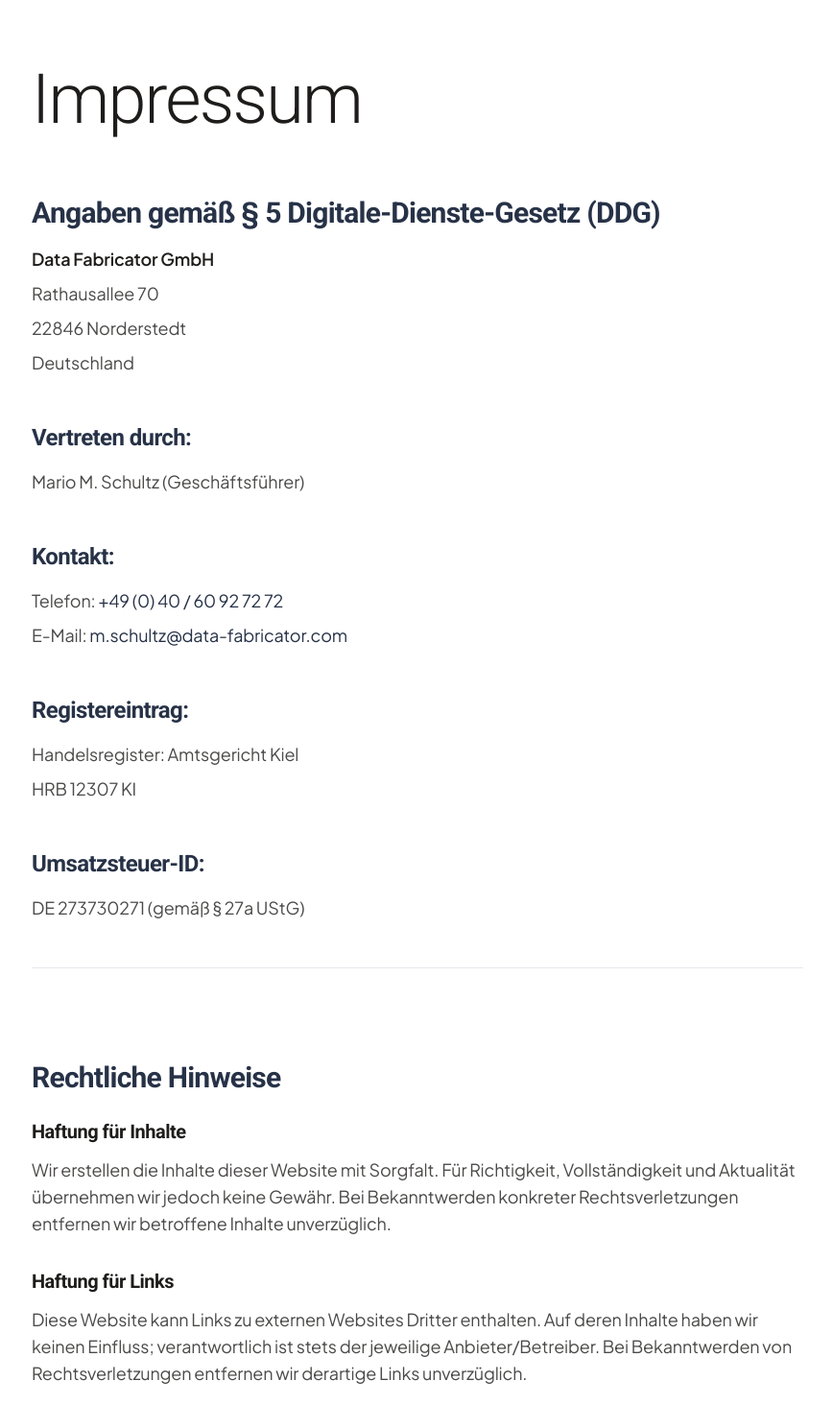
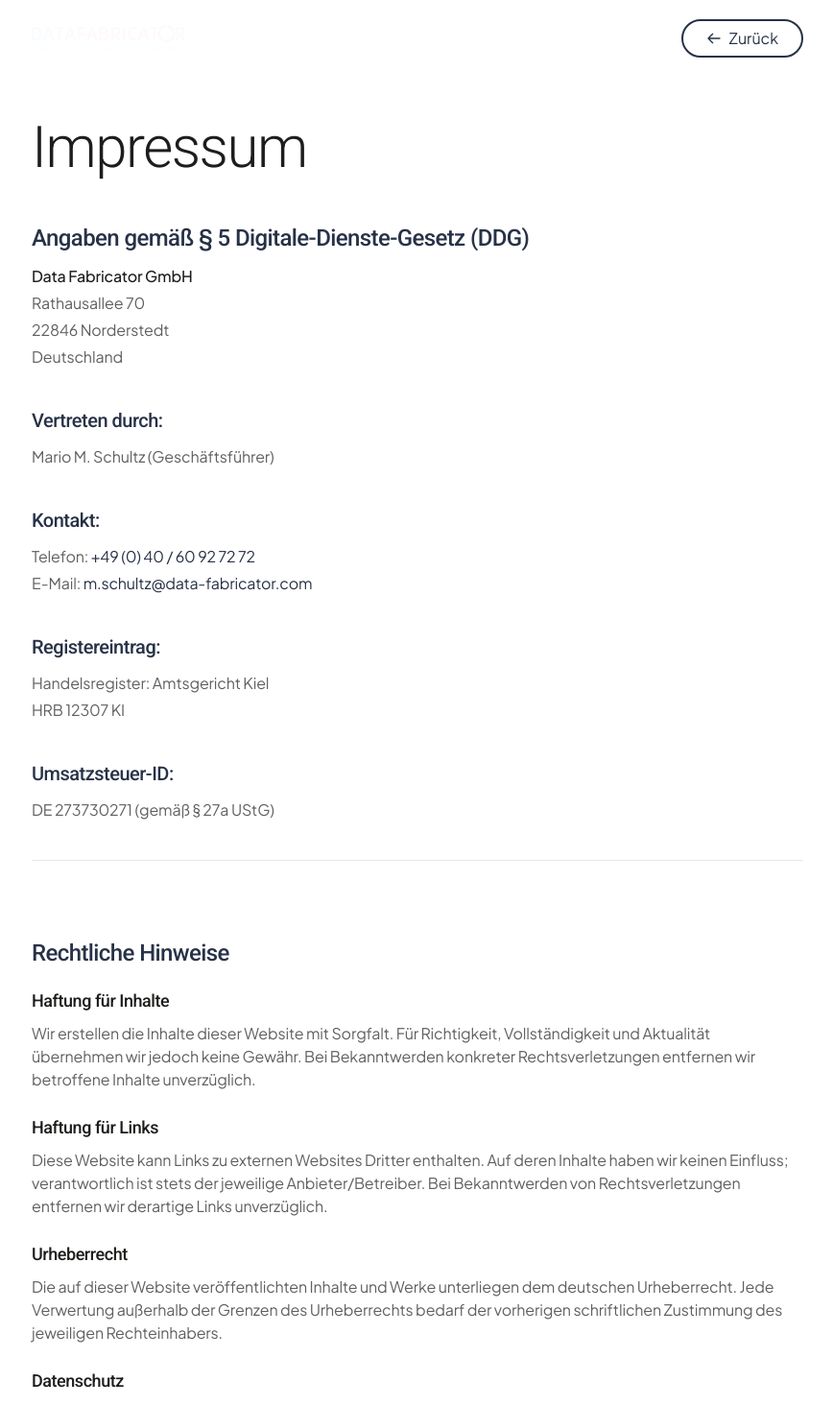
Before and after one commit to HHDS85/datafab-website, a Vue app: page /impressum in a window 1280 px wide. Shown: the part 60-1524 px from the top of the page at 96% size, without its empty margins (205-1073 px from the left). Built offline with nearby package versions, Linux system fonts and the light colour scheme.

Commit message:
Updated AppFooter.vue

```diff
--- a/src/components/AppFooter.vue
+++ b/src/components/AppFooter.vue
@@ -1,46 +1,45 @@
 <template>
-  <footer class="relative w-full bg-transparent py-8 md:py-10 px-4 md:px-6">
+  <footer class="relative w-full bg-[#F9F9F9] py-10 md:py-12 px-4 md:px-6">
     <div class="max-w-[1200px] mx-auto">
-      <div class="flex flex-col md:flex-row md:items-start md:justify-between gap-6 md:gap-12 mb-6 md:mb-8">
-        <div class="flex flex-col gap-3">
+      <div class="flex flex-col md:flex-row md:items-center md:justify-between gap-6 mb-6">
+        <div class="flex flex-col gap-2">
           <img
-            class="w-[160px] md:w-[180px] h-auto"
+            class="w-[140px] md:w-[160px] h-auto"
             alt="Footer logo"
             src="/footerlogo.svg"
           />
-          <p class="font-family-jakarta font-normal text-[#1e1d1b]/70 text-sm md:text-base tracking-[-0.01em] leading-[1.5] max-w-sm">
+          <p class="font-family-jakarta font-normal text-[#1e1d1b]/60 text-xs md:text-sm tracking-[-0.01em] leading-[1.5] max-w-xs">
             Ihr Partner für innovative und maßgeschneiderte Digitalisierungsstrategien.
           </p>
         </div>
 
-        <div class="flex flex-col gap-3">
-          <address class="font-family-jakarta font-normal text-[#1e1d1b]/70 text-sm md:text-base tracking-[-0.01em] leading-[1.6] not-italic">
-            Rathausallee 70<br />
-            22846 Norderstedt
+        <div class="flex flex-col gap-1.5">
+          <address class="font-family-jakarta font-normal text-[#1e1d1b]/60 text-xs md:text-sm tracking-[-0.01em] leading-[1.5] not-italic">
+            Rathausallee 70, 22846 Norderstedt
           </address>
           <a
             href="mailto:info@data-fabricator.com"
-            class="font-family-jakarta font-normal text-[#1e1d1b]/70 text-sm md:text-base tracking-[-0.01em] leading-normal hover:text-[#1e1d1b] transition-colors underline decoration-[#1e1d1b]/30 hover:decoration-[#1e1d1b] underline-offset-2"
+            class="font-family-jakarta font-normal text-[#1e1d1b]/60 text-xs md:text-sm tracking-[-0.01em] leading-normal hover:text-[#1e1d1b] transition-colors"
           >
             info@data-fabricator.com
           </a>
         </div>
       </div>
 
-      <div class="h-px bg-[#e5e5e5] mb-4"></div>
+      <div class="h-px bg-[#e5e5e5] my-5"></div>
 
-      <div class="flex flex-col md:flex-row justify-between items-center gap-3 md:gap-4">
-        <p class="font-family-jakarta font-normal text-[#1e1e1e]/60 text-xs tracking-[-0.01em] leading-[1.5] text-center md:text-left">
-          Copyright © {{ currentYear }} Data Fabricator GmbH
+      <div class="flex flex-col md:flex-row justify-between items-center gap-2.5">
+        <p class="font-family-jakarta font-normal text-[#1e1e1e]/50 text-[11px] tracking-[-0.01em] leading-[1.4] text-center md:text-left">
+          © {{ currentYear }} Data Fabricator GmbH
         </p>
-        <nav class="flex items-center flex-wrap justify-center gap-4 md:gap-5">
+        <nav class="flex items-center flex-wrap justify-center gap-3 md:gap-4">
           <component
             v-for="(link, index) in legalLinks"
             :key="`legal-${index}`"
             :is="link.to ? 'router-link' : 'a'"
             :to="link.to"
             :href="link.href"
-            class="font-family-jakarta font-normal text-[#1e1e1e]/60 text-xs tracking-[-0.01em] leading-[1.5] hover:text-[#1e1e1e] transition-colors underline decoration-[#1e1d1b]/20 hover:decoration-[#1e1d1b] underline-offset-2"
+            class="font-family-jakarta font-normal text-[#1e1e1e]/50 text-[11px] tracking-[-0.01em] leading-[1.4] hover:text-[#1e1e1e] transition-colors"
           >
             {{ link.label }}
           </component>
--- a/src/components/CTASection.vue
+++ b/src/components/CTASection.vue
@@ -39,8 +39,7 @@
         </div>
 
         <div
-          class="relative w-full order-1 lg:order-2 transition-all duration-700 ease-out"
-          :class="showForm ? 'h-[700px] md:h-[800px] lg:h-[900px]' : 'h-[420px] md:h-[520px] lg:h-[600px]'"
+          class="relative w-full h-[420px] md:h-[520px] lg:h-[600px] order-1 lg:order-2"
           style="perspective: 2000px;"
         >
           <div
--- a/src/components/HeroSection.vue
+++ b/src/components/HeroSection.vue
@@ -1,6 +1,6 @@
 <template>
-  <section class="relative w-full px-4 md:px-8 lg:px-12 pt-4 md:pt-6 pb-8 md:pb-12 lg:pb-16">
-    <div class="relative w-full min-h-[90vh] md:min-h-[85vh] lg:min-h-[90vh] rounded-[20px] md:rounded-[28px] overflow-hidden shadow-2xl">
+  <section class="relative w-full">
+    <div class="relative w-full h-[100vh] overflow-hidden">
       <div class="absolute inset-0 w-full h-full">
         <div class="absolute inset-0 bg-gradient-to-br from-[#071B3A]/20 to-[#0A2348]/40 z-[1]"></div>
         <img
--- a/src/views/ImpressumView.vue
+++ b/src/views/ImpressumView.vue
@@ -1,17 +1,40 @@
 <template>
   <div class="min-h-screen bg-white">
-    <div class="max-w-[900px] mx-auto px-6 md:px-8 lg:px-12 py-24 md:py-32">
-      <h1 class="font-family-roboto font-light text-[#1e1d1b] text-5xl md:text-6xl lg:text-7xl tracking-tight leading-[1.1] mb-12 md:mb-16">
+    <div class="max-w-[900px] mx-auto px-6 md:px-8 lg:px-12 py-16 md:py-20">
+      <div class="flex items-center justify-between mb-12 md:mb-16">
+        <router-link
+          to="/"
+          class="flex items-center gap-3 hover:opacity-80 transition-opacity"
+        >
+          <img
+            class="w-[140px] md:w-[160px] h-auto"
+            alt="Data Fabricator Logo"
+            src="/logo-datafabrictor.svg"
+          />
+        </router-link>
+
+        <router-link
+          to="/"
+          class="inline-flex items-center gap-2 h-[40px] px-6 rounded-[20px] font-family-jakarta font-normal text-base leading-[24px] tracking-normal border-2 border-[#273247] text-[#273247] hover:bg-[#273247] hover:text-white transition-all duration-300"
+        >
+          <svg class="w-4 h-4" fill="none" stroke="currentColor" viewBox="0 0 24 24">
+            <path stroke-linecap="round" stroke-linejoin="round" stroke-width="2" d="M10 19l-7-7m0 0l7-7m-7 7h18"/>
+          </svg>
+          Zurück
+        </router-link>
+      </div>
+
+      <h1 class="font-family-roboto font-light text-[#1e1d1b] text-4xl md:text-5xl lg:text-6xl tracking-tight leading-[1.1] mb-10 md:mb-12">
         Impressum
       </h1>
 
-      <div class="space-y-10 md:space-y-12">
+      <div class="space-y-8 md:space-y-10">
         <section>
-          <h2 class="font-family-roboto font-semibold text-[#273247] text-2xl md:text-3xl tracking-tight leading-[1.2] mb-4">
+          <h2 class="font-family-roboto font-medium text-[#273247] text-xl md:text-2xl tracking-tight leading-[1.2] mb-3">
             Angaben gemäß § 5 Digitale-Dienste-Gesetz (DDG)
           </h2>
-          <div class="font-family-jakarta text-[#1e1d1b]/80 text-base md:text-lg leading-[1.7] space-y-2">
-            <p class="font-semibold text-[#1e1d1b]">Data Fabricator GmbH</p>
+          <div class="font-family-jakarta text-[#1e1d1b]/70 text-sm md:text-base leading-[1.7] space-y-1">
+            <p class="font-medium text-[#1e1d1b]">Data Fabricator GmbH</p>
             <p>Rathausallee 70</p>
             <p>22846 Norderstedt</p>
             <p>Deutschland</p>
@@ -19,109 +42,98 @@
         </section>
 
         <section>
-          <h3 class="font-family-roboto font-semibold text-[#273247] text-xl md:text-2xl tracking-tight leading-[1.2] mb-4">
+          <h3 class="font-family-roboto font-medium text-[#273247] text-lg md:text-xl tracking-tight leading-[1.2] mb-3">
             Vertreten durch:
           </h3>
-          <p class="font-family-jakarta text-[#1e1d1b]/80 text-base md:text-lg leading-[1.7]">
+          <p class="font-family-jakarta text-[#1e1d1b]/70 text-sm md:text-base leading-[1.7]">
             Mario M. Schultz (Geschäftsführer)
           </p>
         </section>
 
         <section>
-          <h3 class="font-family-roboto font-semibold text-[#273247] text-xl md:text-2xl tracking-tight leading-[1.2] mb-4">
+          <h3 class="font-family-roboto font-medium text-[#273247] text-lg md:text-xl tracking-tight leading-[1.2] mb-3">
             Kontakt:
           </h3>
-          <div class="font-family-jakarta text-[#1e1d1b]/80 text-base md:text-lg leading-[1.7] space-y-2">
-            <p>Telefon: <a href="tel:+494060927272" class="text-[#273247] hover:underline">+49 (0) 40 / 60 92 72 72</a></p>
-            <p>E-Mail: <a href="mailto:m.schultz@data-fabricator.com" class="text-[#273247] hover:underline">m.schultz@data-fabricator.com</a></p>
+          <div class="font-family-jakarta text-[#1e1d1b]/70 text-sm md:text-base leading-[1.7] space-y-1">
+            <p>Telefon: <a href="tel:+494060927272" class="text-[#273247] hover:underline underline-offset-2">+49 (0) 40 / 60 92 72 72</a></p>
+            <p>E-Mail: <a href="mailto:m.schultz@data-fabricator.com" class="text-[#273247] hover:underline underline-offset-2">m.schultz@data-fabricator.com</a></p>
           </div>
         </section>
 
         <section>
-          <h3 class="font-family-roboto font-semibold text-[#273247] text-xl md:text-2xl tracking-tight leading-[1.2] mb-4">
+          <h3 class="font-family-roboto font-medium text-[#273247] text-lg md:text-xl tracking-tight leading-[1.2] mb-3">
             Registereintrag:
           </h3>
-          <div class="font-family-jakarta text-[#1e1d1b]/80 text-base md:text-lg leading-[1.7] space-y-2">
+          <div class="font-family-jakarta text-[#1e1d1b]/70 text-sm md:text-base leading-[1.7] space-y-1">
             <p>Handelsregister: Amtsgericht Kiel</p>
             <p>HRB 12307 KI</p>
           </div>
         </section>
 
         <section>
-          <h3 class="font-family-roboto font-semibold text-[#273247] text-xl md:text-2xl tracking-tight leading-[1.2] mb-4">
+          <h3 class="font-family-roboto font-medium text-[#273247] text-lg md:text-xl tracking-tight leading-[1.2] mb-3">
             Umsatzsteuer-ID:
           </h3>
-          <p class="font-family-jakarta text-[#1e1d1b]/80 text-base md:text-lg leading-[1.7]">
+          <p class="font-family-jakarta text-[#1e1d1b]/70 text-sm md:text-base leading-[1.7]">
             DE 273730271 (gemäß § 27a UStG)
           </p>
         </section>
 
-        <div class="border-t border-gray-200 pt-10 md:pt-12"></div>
+        <div class="border-t border-gray-200 pt-8 md:pt-10"></div>
 
         <section>
-          <h2 class="font-family-roboto font-semibold text-[#273247] text-2xl md:text-3xl tracking-tight leading-[1.2] mb-6">
+          <h2 class="font-family-roboto font-medium text-[#273247] text-xl md:text-2xl tracking-tight leading-[1.2] mb-5">
             Rechtliche Hinweise
           </h2>
 
-          <div class="space-y-8">
+          <div class="space-y-6">
             <div>
-              <h3 class="font-family-roboto font-semibold text-[#1e1d1b] text-lg md:text-xl tracking-tight leading-[1.2] mb-3">
+              <h3 class="font-family-roboto font-medium text-[#1e1d1b] text-base md:text-lg tracking-tight leading-[1.2] mb-2">
                 Haftung für Inhalte
               </h3>
-              <p class="font-family-jakarta text-[#1e1d1b]/80 text-base md:text-lg leading-[1.7]">
+              <p class="font-family-jakarta text-[#1e1d1b]/70 text-sm md:text-base leading-[1.7]">
                 Wir erstellen die Inhalte dieser Website mit Sorgfalt. Für Richtigkeit, Vollständigkeit und Aktualität übernehmen wir jedoch keine Gewähr. Bei Bekanntwerden konkreter Rechtsverletzungen entfernen wir betroffene Inhalte unverzüglich.
               </p>
             </div>
 
             <div>
-              <h3 class="font-family-roboto font-semibold text-[#1e1d1b] text-lg md:text-xl tracking-tight leading-[1.2] mb-3">
+              <h3 class="font-family-roboto font-medium text-[#1e1d1b] text-base md:text-lg tracking-tight leading-[1.2] mb-2">
                 Haftung für Links
               </h3>
-              <p class="font-family-jakarta text-[#1e1d1b]/80 text-base md:text-lg leading-[1.7]">
+              <p class="font-family-jakarta text-[#1e1d1b]/70 text-sm md:text-base leading-[1.7]">
                 Diese Website kann Links zu externen Websites Dritter enthalten. Auf deren Inhalte haben wir keinen Einfluss; verantwortlich ist stets der jeweilige Anbieter/Betreiber. Bei Bekanntwerden von Rechtsverletzungen entfernen wir derartige Links unverzüglich.
               </p>
             </div>
 
             <div>
-              <h3 class="font-family-roboto font-semibold text-[#1e1d1b] text-lg md:text-xl tracking-tight leading-[1.2] mb-3">
+              <h3 class="font-family-roboto font-medium text-[#1e1d1b] text-base md:text-lg tracking-tight leading-[1.2] mb-2">
                 Urheberrecht
               </h3>
-              <p class="font-family-jakarta text-[#1e1d1b]/80 text-base md:text-lg leading-[1.7]">
+              <p class="font-family-jakarta text-[#1e1d1b]/70 text-sm md:text-base leading-[1.7]">
                 Die auf dieser Website veröffentlichten Inhalte und Werke unterliegen dem deutschen Urheberrecht. Jede Verwertung außerhalb der Grenzen des Urheberrechts bedarf der vorherigen schriftlichen Zustimmung des jeweiligen Rechteinhabers.
               </p>
             </div>
 
             <div>
-              <h3 class="font-family-roboto font-semibold text-[#1e1d1b] text-lg md:text-xl tracking-tight leading-[1.2] mb-3">
+              <h3 class="font-family-roboto font-medium text-[#1e1d1b] text-base md:text-lg tracking-tight leading-[1.2] mb-2">
                 Datenschutz
               </h3>
-              <p class="font-family-jakarta text-[#1e1d1b]/80 text-base md:text-lg leading-[1.7]">
+              <p class="font-family-jakarta text-[#1e1d1b]/70 text-sm md:text-base leading-[1.7]">
                 Informationen zur Verarbeitung personenbezogener Daten findest du in unserer Datenschutzerklärung.
               </p>
             </div>
 
             <div>
-              <h3 class="font-family-roboto font-semibold text-[#1e1d1b] text-lg md:text-xl tracking-tight leading-[1.2] mb-3">
+              <h3 class="font-family-roboto font-medium text-[#1e1d1b] text-base md:text-lg tracking-tight leading-[1.2] mb-2">
                 Verbraucherstreitbeilegung
               </h3>
-              <p class="font-family-jakarta text-[#1e1d1b]/80 text-base md:text-lg leading-[1.7]">
+              <p class="font-family-jakarta text-[#1e1d1b]/70 text-sm md:text-base leading-[1.7]">
                 Wir sind weder verpflichtet noch bereit, an Streitbeilegungsverfahren vor einer Verbraucherschlichtungsstelle teilzunehmen.
               </p>
             </div>
           </div>
         </section>
 
-        <div class="pt-8">
-          <router-link
-            to="/"
-            class="inline-flex items-center gap-2 h-[43px] px-7 rounded-[22px] font-family-jakarta font-normal text-lg leading-[27px] tracking-normal bg-[#242528] hover:bg-[#242528]/90 text-white transition-all duration-300 hover:shadow-lg hover:scale-[1.02]"
-          >
-            <svg class="w-5 h-5" fill="none" stroke="currentColor" viewBox="0 0 24 24">
-              <path stroke-linecap="round" stroke-linejoin="round" stroke-width="2" d="M10 19l-7-7m0 0l7-7m-7 7h18"/>
-            </svg>
-            Zurück zur Startseite
-          </router-link>
-        </div>
       </div>
     </div>
   </div>
```
